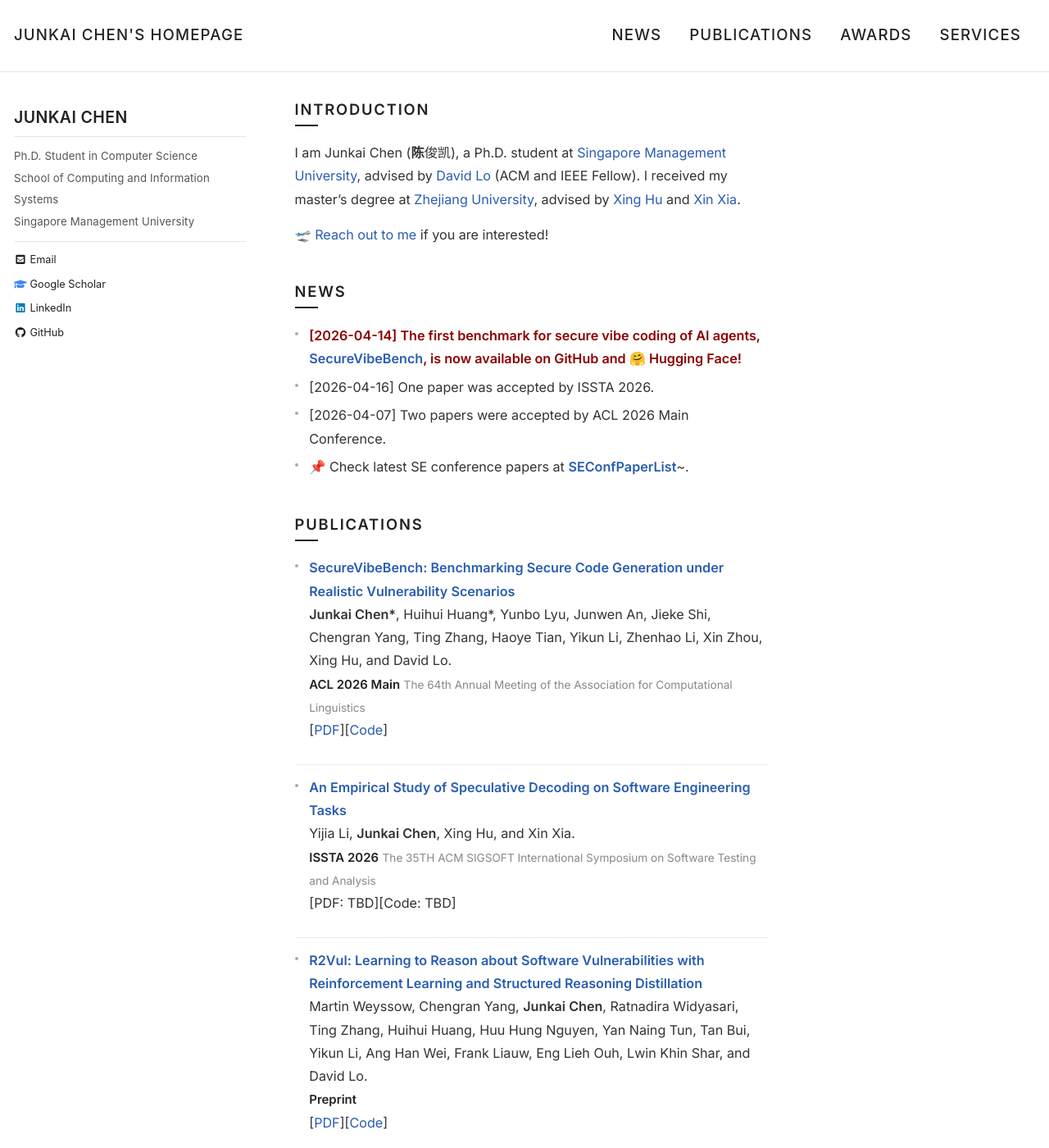
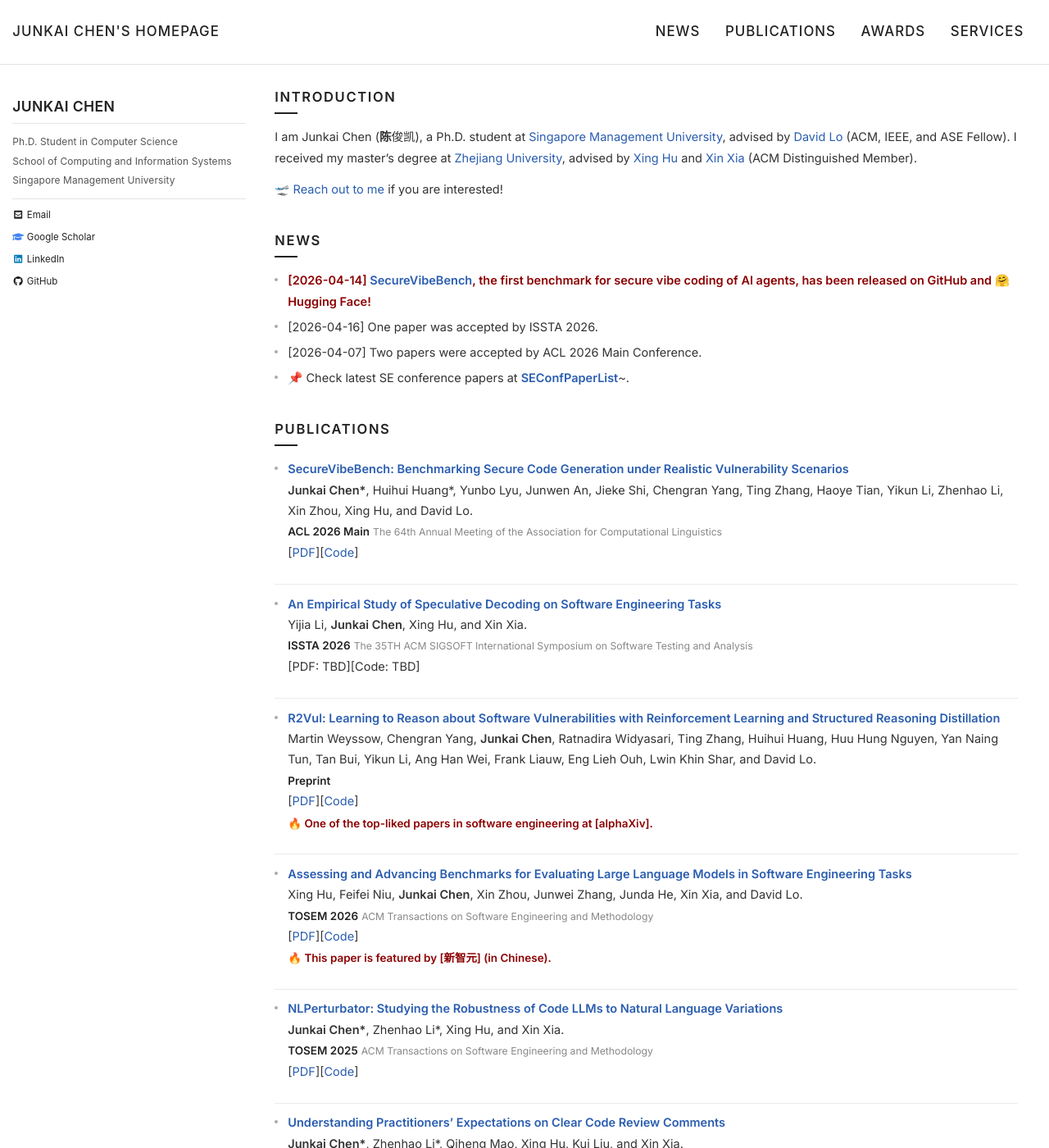
Before and after one commit to chen-junkai/chen-junkai.github.io, a Jekyll site: the page built from index.md, in a window 1280 px wide and 1400 px high. Shown: the whole window at 82% size. Built offline with Jekyll 4.4.1, drawn with Linux system fonts in a browser that asks for light colours; nearby versions of some CDN libraries; some of the changed text lies outside the part shown.

Commit message:
Update author affiliations and enhance news section clarity in index.md; adjust font sizes in main.scss for improved readability.

```diff
--- a/assets/css/main.scss
+++ b/assets/css/main.scss
@@ -19,8 +19,8 @@ $border-color: #e5e5e5;
 @import "minimal-mistakes"; // main partials
 
 html {
-  font-size: 16px;
-  @media (min-width: 1024px) { font-size: 17px; }
+  font-size: 14.4px;
+  @media (min-width: 1024px) { font-size: 15.3px; }
 }
 
 body {
@@ -240,9 +240,24 @@ a {
 
 /* ── Layout ── */
 
+@media (min-width: 64em) {
+  .page {
+    float: right;
+    width: calc(100% - #{$right-sidebar-width-narrow});
+    padding-right: 0;
+  }
+}
+
+@media (min-width: 80em) {
+  .page {
+    width: calc(100% - #{$right-sidebar-width});
+    padding-right: 0;
+  }
+}
+
 @media (min-width: 1024px) {
   .page__inner-wrap {
-    padding-left: 2.5em;
+    padding-left: 0;
     padding-right: 1.5em;
   }
 }
--- a/index.md
+++ b/index.md
@@ -6,7 +6,7 @@ title: " "
 
 # Introduction
 
-I am Junkai Chen (**陈**俊凯), a Ph.D. student at [Singapore Management University](https://www.smu.edu.sg/), advised by [David Lo](http://www.mysmu.edu/faculty/davidlo/) (ACM and IEEE Fellow). I received my master's degree at [Zhejiang University](https://www.zju.edu.cn/english), advised by [Xing Hu](https://xing-hu.github.io/) and [Xin Xia](https://xin-xia.github.io).
+I am Junkai Chen (**陈**俊凯), a Ph.D. student at [Singapore Management University](https://www.smu.edu.sg/), advised by [David Lo](http://www.mysmu.edu/faculty/davidlo/) (ACM, IEEE, and ASE Fellow). I received my master's degree at [Zhejiang University](https://www.zju.edu.cn/english), advised by [Xing Hu](https://xing-hu.github.io/) and [Xin Xia](https://xin-xia.github.io) (ACM Distinguished Member).
 
 <!-- So many exciting and interesting \(≧▽≦)/ things are happening in the era of AI (especially Large Language Models)!, where _code_ seems to be a promising path _from uninterpretable output to grounded actions_. I am thrilled to be part of this time, and hope to make meaningful contributions to real world problems, with my research at the intersection of **Software Engineering** and **Artificial Intelligence**.  -->
 
@@ -17,7 +17,7 @@ I am Junkai Chen (**陈**俊凯), a Ph.D. student at [Singapore Management Unive
 
 # News
 
-- <span style="color: darkred; font-weight: bold;">[2026-04-14] The first benchmark for secure vibe coding of AI agents, [SecureVibeBench](https://github.com/iCSawyer/SecureVibeBench), is now available on GitHub and 🤗 Hugging Face!</span>
+- <span style="color: darkred; font-weight: bold;">[2026-04-14] [SecureVibeBench](https://github.com/iCSawyer/SecureVibeBench), the first benchmark for secure vibe coding of AI agents, has been released on GitHub and 🤗 Hugging Face!</span>
 - [2026-04-16] One paper was accepted by ISSTA 2026.
 - [2026-04-07] Two papers were accepted by ACL 2026 Main Conference.
 - 📌 Check latest SE conference papers at [**SEConfPaperList**](https://github.com/iCSawyer/SEConfPaperList)~.
@@ -40,12 +40,13 @@ I am Junkai Chen (**陈**俊凯), a Ph.D. student at [Singapore Management Unive
   Martin Weyssow, Chengran Yang, **Junkai Chen**, Ratnadira Widyasari, Ting Zhang, Huihui Huang, Huu Hung Nguyen, Yan Naing Tun, Tan Bui, Yikun Li, Ang Han Wei, Frank Liauw, Eng Lieh Ouh, Lwin Khin Shar, and David Lo.<br/>
   <span class="pub-venue">Preprint</span><br/>
   [<a href="https://arxiv.org/pdf/2504.04699" target="_blank">PDF</a>][<a href="https://github.com/martin-wey/R2Vul" target="_blank">Code</a>]
+  <span class="pub-note">🔥 One of the top-liked papers in software engineering at [[alphaXiv]](https://www.alphaxiv.org/?subcategories=%5B%22software-engineering%22%5D&sort=Likes).</span>
 
 - [**Assessing and Advancing Benchmarks for Evaluating Large Language Models in Software Engineering Tasks**](https://arxiv.org/abs/2505.08903)<br/>
   Xing Hu, Feifei Niu, **Junkai Chen**, Xin Zhou, Junwei Zhang, Junda He, Xin Xia, and David Lo.<br/>
   <span class="pub-venue">TOSEM 2026</span> <span class="pub-venue-full">ACM Transactions on Software Engineering and Methodology</span><br/>
   [<a href="https://arxiv.org/pdf/2505.08903" target="_blank">PDF</a>][<a href="https://github.com/LLM4SE-Benchmarks/LLM4SE-Benchmarks" target="_blank">Code</a>]<br/>
-  <span class="pub-note">This paper is featured by 🔥 <a href="https://mp.weixin.qq.com/s/zHVWchAOONC2Y75PvYNDBg">[新智元]</a> (in Chinese).</span>
+  <span class="pub-note">🔥 This paper is featured by <a href="https://mp.weixin.qq.com/s/zHVWchAOONC2Y75PvYNDBg">[新智元]</a> (in Chinese).</span>
 
 - [**NLPerturbator: Studying the Robustness of Code LLMs to Natural Language Variations**](https://dl.acm.org/doi/10.1145/3745764)<br/>
   **Junkai Chen\***, Zhenhao Li\*, Xing Hu, and Xin Xia.<br/>
@@ -61,31 +62,36 @@ I am Junkai Chen (**陈**俊凯), a Ph.D. student at [Singapore Management Unive
   **Junkai Chen\***, Zhiyuan Pan\*, Xing Hu, Zhenhao Li, Ge Li, and Xin Xia.<br/>
   <span class="pub-venue">ICSE 2025</span> <span class="pub-venue-full">The 47th IEEE/ACM International Conference on Software Engineering</span><br/>
   [<a href="https://arxiv.org/pdf/2403.16437.pdf" target="_blank">PDF</a>][<a href="https://github.com/r-eval/r-eval.github.io" target="_blank">Code</a>]<br/>
-  <span class="pub-note">REval proposed in this paper is included in 🔥 <a href="https://huggingface.co/datasets/JetBrains-Research/REval">[HuggingFace/JetBrains-Research]</a>.</span>
+  <span class="pub-note">🔥This work is included in <a href="https://huggingface.co/datasets/JetBrains-Research/REval">[HuggingFace/JetBrains-Research]</a>.</span>
 
 - [**Code Search is All You Need? Improving Code Suggestions with Code Search**](https://dl.acm.org/doi/10.1145/3597503.3639085)<br/>
   **Junkai Chen**, Xing Hu, Zhenhao Li, Cuiyun Gao, Xin Xia, and David Lo.<br/>
   <span class="pub-venue">ICSE 2024</span> <span class="pub-venue-full">The 46th IEEE/ACM International Conference on Software Engineering</span><br/>
   [<a href="https://ginolzh.github.io/papers/ICSE2024_Code_Suggestion.pdf" target="_blank">PDF</a>][<a href="https://github.com/iCSawyer/CodeSuggestion" target="_blank">Code</a>]<br/>
-  <span class="pub-note">This paper won an 🏆 ACM SIGSOFT Distinguished Paper Award.</span>
+  <span class="pub-note">🏆 This paper won an ACM SIGSOFT Distinguished Paper Award.</span>
 
 <details class="pub-section" markdown="block">
   <summary class="section-heading">Other Publications <span class="expand-hint">— click to expand</span></summary>
+
+- [**AgentSZZ: Teaching the LLM Agent to Play Detective with Bug-Inducing Commits**](https://arxiv.org/abs/2604.02665)<br/>
+  Yunbo Lyu, Jieke Shi, Hong Jin Kang, Ratnadira Widyasari, Junda He, Yuqing Niu, Chengran Yang, **Junkai Chen**, Zhou Yang, Julia Lawall, and David Lo.<br/>
+  <span class="pub-venue">Preprint</span> <span class="pub-venue-full"></span><br/>
+  [<a href="https://arxiv.org/pdf/2604.02665" target="_blank">PDF</a>]
 
 - [**SeCuRepair: Semantics-Aligned, Curriculum-Driven, and Reasoning-Enhanced Vulnerability Repair Framework**](https://arxiv.org/abs/2510.01002)<br/>
   Chengran Yang, Ting Zhang, Jinfeng Jiang, Xin Zhou, Haoye Tian, Mingzhe Du, Jieke Shi, **Junkai Chen**, Yikun Li, Eng Lieh Ouh, Lwin Khin Shar, and David Lo.<br/>
   <span class="pub-venue">ACL 2026 Main</span> <span class="pub-venue-full">The 64th Annual Meeting of the Association for Computational Linguistics</span><br/>
   [<a href="https://arxiv.org/pdf/2510.01002" target="_blank">PDF</a>]
 
+- [**Out of Distribution, Out of Luck: How Well Can LLMs Trained on Vulnerability Datasets Detect Top 25 CWE Weaknesses?**](https://arxiv.org/abs/2507.21817)<br/>
+  Yikun Li, Ngoc Tan Bui, Ting Zhang, Chengran Yang, Xin Zhou, Martin Weyssow, Jinfeng Jiang, **Junkai Chen**, Huihui Huang, Huu Hung Nguyen, Chiok Yew Ho, Jie Tan, Ruiyin Li, Yide Yin, Han Wei Ang, Frank Liauw, Eng Lieh Ouh, Lwin Khin Shar, and David Lo.<br/>
+  <span class="pub-venue">ICSE 2026</span> <span class="pub-venue-full">The 48th IEEE/ACM International Conference on Software Engineering</span><br/>
+  [<a href="https://arxiv.org/abs/2507.21817" target="_blank">PDF</a>][<a href="https://github.com/yikun-li/TitanVul-BenchVul" target="_blank">Code</a>]
+
 - [**PenForge: On-the-Fly Expert Agent Construction for Automated Penetration Testing**](https://arxiv.org/abs/2601.06910)<br/>
   Huihui Huang, Jieke Shi, **Junkai Chen**, Ting Zhang, Yikun Li, Chengran Yang, Eng Lieh Ouh, Lwin Khin Shar, and David Lo.<br/>
   <span class="pub-venue">ICSE 2026 (NIER)</span> <span class="pub-venue-full">The 48th IEEE/ACM International Conference on Software Engineering, New Ideas and Emerging Results</span><br/>
   [<a href="https://arxiv.org/pdf/2601.06910" target="_blank">PDF</a>][<a href="https://github.com/huanghuihui0904/PenForge" target="_blank">Code</a>]
-
-- [**Out of Distribution, Out of Luck: How Well Can LLMs Trained on Vulnerability Datasets Detect Top 25 CWE Weaknesses?**](https://arxiv.org/abs/2507.21817)<br/>
-  Yikun Li, Ngoc Tan Bui, Ting Zhang, Chengran Yang, Xin Zhou, Martin Weyssow, Jinfeng Jiang, **Junkai Chen**, Huihui Huang, Huu Hung Nguyen, Chiok Yew Ho, Jie Tan, Ruiyin Li, Yide Yin, Han Wei Ang, Frank Liauw, Eng Lieh Ouh, Lwin Khin Shar, and David Lo.<br/>
-  <span class="pub-venue">ICSE 2026</span> <span class="pub-venue-full">The 48th IEEE/ACM International Conference on Software Engineering</span><br/>
-  [<a href="https://arxiv.org/abs/2507.21817" target="_blank">PDF</a>][<a href="https://github.com/yikun-li/TitanVul-BenchVul" target="_blank">Code</a>]
 
 </details>
 
```
